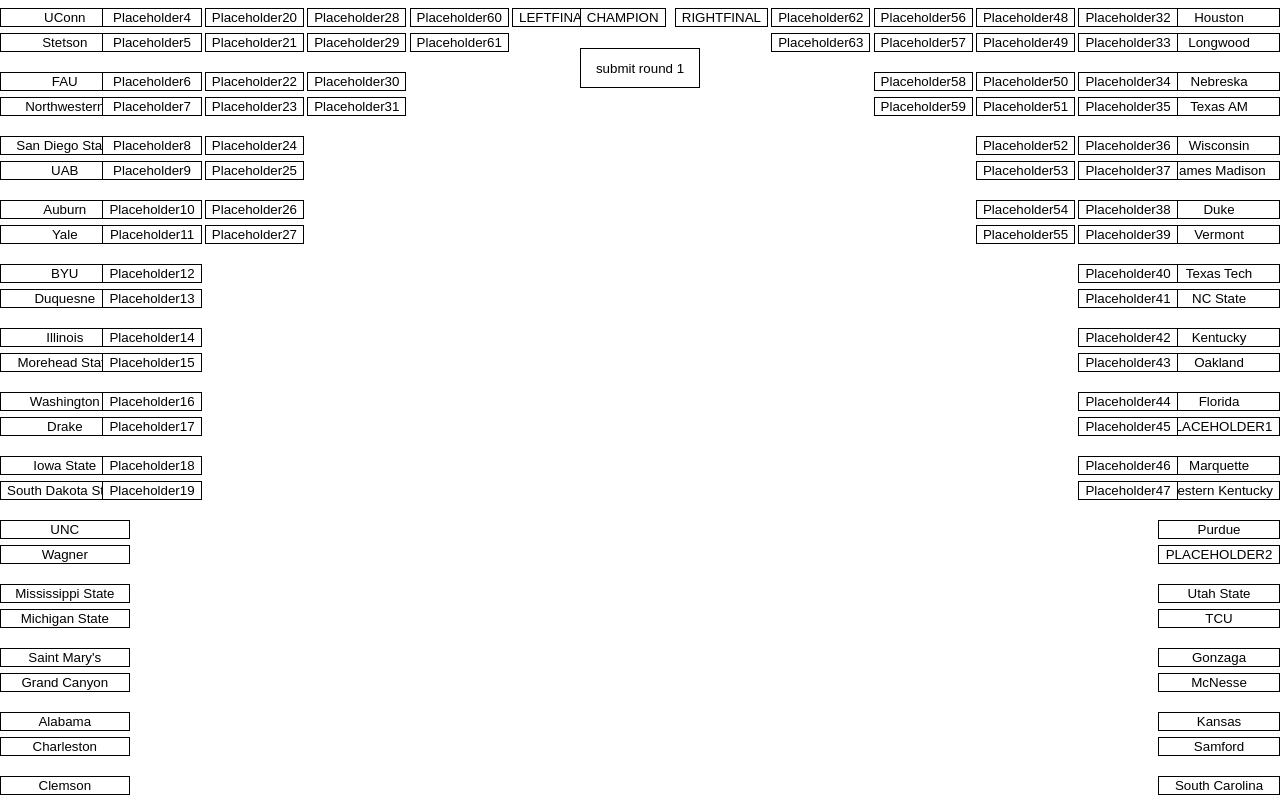
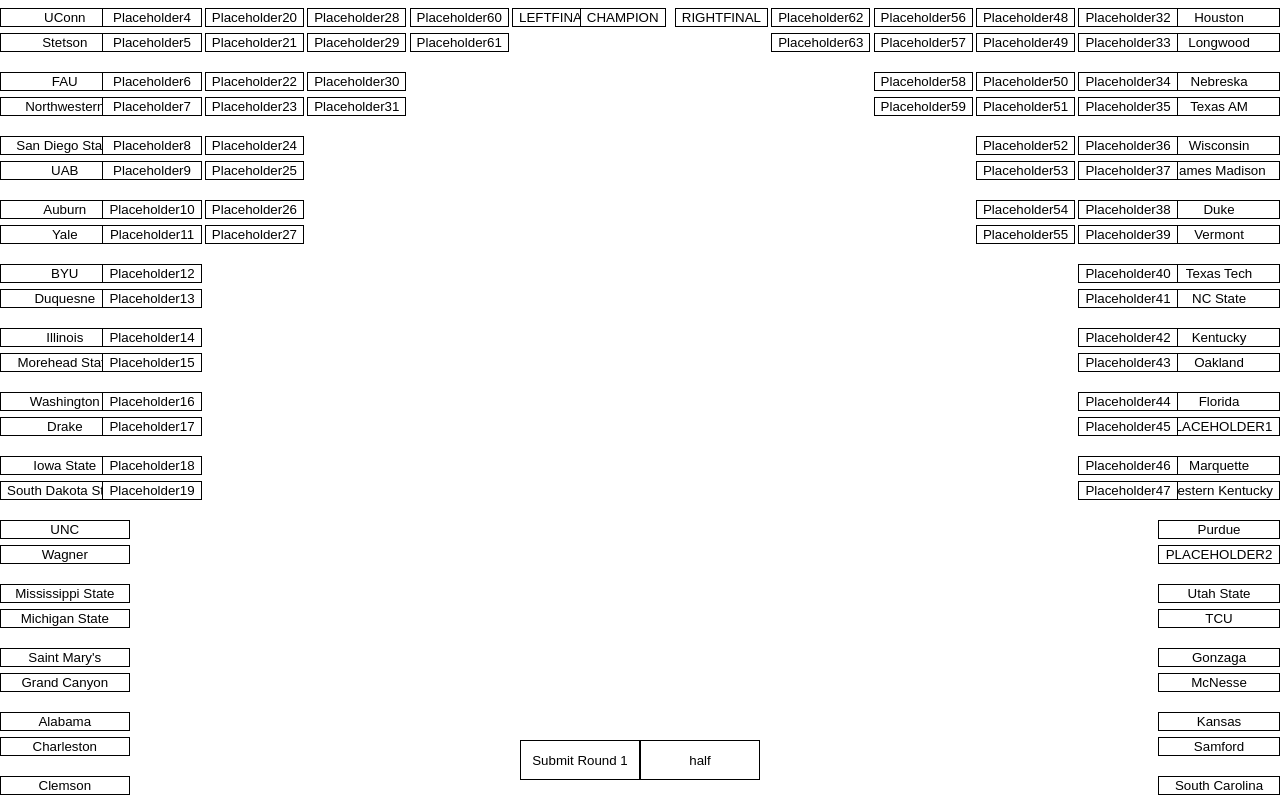
Before and after one commit to lamngo13/march, an Angular app in the folder hello-world/: page / in a window 1280 px wide. Shown: the top 800 px of the page. Built offline with nearby package versions, Linux system fonts and the light colour scheme.

Commit message:
good stopping point tbh!

```diff
--- a/hello-world/src/app/app.component.css
+++ b/hello-world/src/app/app.component.css
@@ -116,3 +116,20 @@
 .team.selected {
   background-color: rgb(4, 161, 4);
 }
+
+.button-set {
+  position: absolute;
+  left: 50%;
+  transform: translateX(-50%);
+  bottom: 20px; /* Adjust bottom spacing as needed */
+  display: flex;
+  justify-content: space-between; /* Spacing between buttons */
+}
+
+.round-button {
+  width: 120px; /* Adjust width as needed */
+  height: 40px; /* Adjust height as needed */
+  border: 1px solid black;
+  background-color: white;
+  cursor: pointer;
+}
--- a/hello-world/src/app/app.component.html
+++ b/hello-world/src/app/app.component.html
@@ -85,9 +85,22 @@
 
   </div>
 
+  <!-- submit button
   <button class="bruhbutton" (click)="submitround1()">
     {{ 'submit round 1' }}
   </button>
+  -->
+
+
+  <div class="button-set">
+    <button class="round-button" (click)="submitround1()">
+      {{ 'Submit Round 1' }}
+    </button>
+    <button class="round-button" (click)="selecthalf()">
+      {{ 'half' }}
+    </button>
+    <!-- Add more buttons as needed -->
+  </div>
 
 
 
--- a/hello-world/src/app/app.component.ts
+++ b/hello-world/src/app/app.component.ts
@@ -206,9 +206,21 @@
     }
     this.currteamleft = this.holderleft;
     this.currteamright = this.holderright;
-    console.log("submitround1 done")
+
+    //reset the selected teams
+    for (var i of this.currteamleft) {
+      i.selected = false;
+    }
+    for (var i of this.currteamright) {
+      i.selected = false;
+    }
+
+    this.teamsleft1 = this.currteamleft;
+    this.teamsright1 = this.currteamright;
 
 
+
+    console.log("submitround1 done")
   }
 
 
@@ -217,6 +229,27 @@
   //gets keys of the team
   a(team: any) {
     return Object.keys(team);
+  }
+
+  //debug function for selecting half teams
+  selecthalf() {
+    console.log("selectHalfTeams clicked");
+    var should = true;
+    for (var i of this.currteamleft) {
+      if (should) {
+        i.selected = true;
+      }
+      should = !should;
+    }
+    var should = true;
+    for (var i of this.currteamright) {
+      if (should) {
+        i.selected = true;
+      }
+      should = !should;
+    }
+    console.log(this.currteamleft)
+    console.log(this.currteamright)
   }
 
 
```
